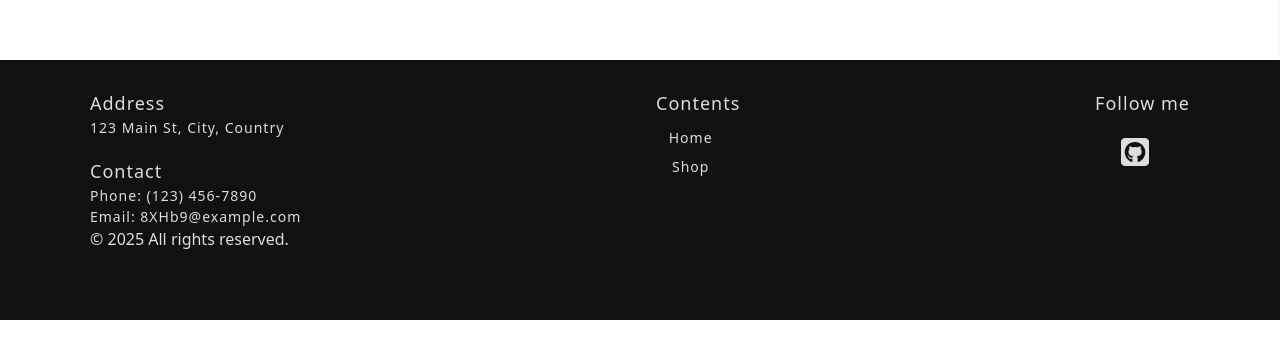
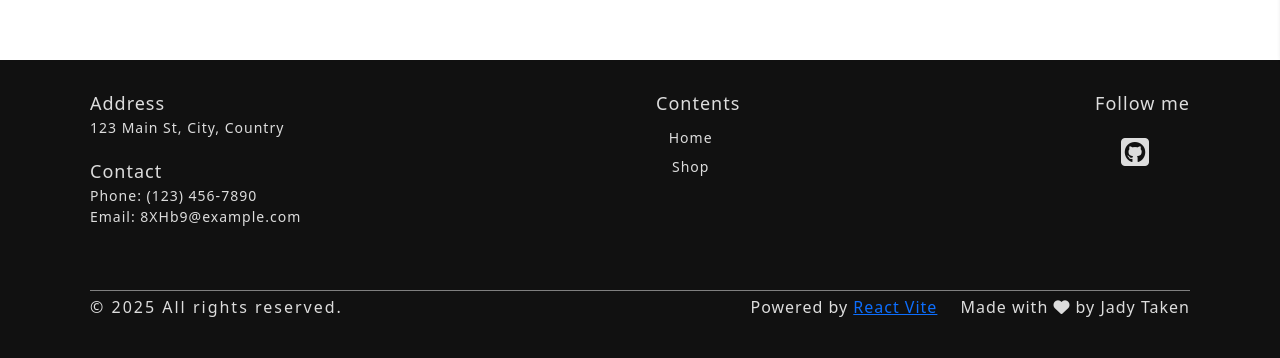
Before and after one commit to ItsJady-Taken/shopping-cart, a React (Vite) app: page /checkout in a window 1280 px wide. Shown: the part 740-1098 px from the top of the page. Before the commit the page ends 1060 px from the top, so only its background shows below. Built offline with nearby package versions, Linux system fonts and the light colour scheme.

Commit message:
Fix footer and checkout page issues

```diff
--- a/src/components/CheckoutPage.jsx
+++ b/src/components/CheckoutPage.jsx
@@ -16,6 +16,11 @@ function CheckoutPage() {
   items.price = price.toFixed(2);
   const tax = (items.price * 0.07).toFixed(2);
   const total = (parseFloat(items.price) + parseFloat(tax)).toFixed(2);
+
+  const deleteItem = (clothes) => {
+    const updatedItems = items.filter((item) => item.id !== clothes.id);
+    sendItems(updatedItems);
+  };
 
   const removeItem = (clothes) => {
     if (clothes.quantity > 1) {
@@ -121,7 +126,7 @@ function CheckoutPage() {
                           fontWeight: "bold",
                           fontSize: "20px",
                         }}
-                        onClick={() => removeItem(clothes.id)}
+                        onClick={() => deleteItem(clothes)}
                       >
                         X
                       </div>
--- a/src/components/Footer.jsx
+++ b/src/components/Footer.jsx
@@ -4,7 +4,10 @@ import "../styles/footer.css";
 function Footer() {
   return (
     <footer className="footer">
-      <div className="footer-container">
+      <div
+        style={{ borderBottom: "1px solid grey" }}
+        className="footer-container"
+      >
         <div className="footer-left">
           <p style={{ margin: "0px", fontSize: "18px", letterSpacing: "1px" }}>
             Address
@@ -39,7 +42,6 @@ function Footer() {
           >
             Email: 8XHb9@example.com
           </p>
-          <p>© {new Date().getFullYear()} All rights reserved.</p>
         </div>
 
         <div className="footer-links">
@@ -98,8 +100,28 @@ function Footer() {
             target="_blank"
             rel="noopener noreferrer"
           >
-            <i class="fa-brands fa-square-github fa-2xl"></i>
+            <i className="fa-brands fa-square-github fa-2xl"></i>
           </a>
+        </div>
+      </div>
+      <div className="footer-bottom">
+        <p style={{ letterSpacing: "2px" }}>
+          © {new Date().getFullYear()} All rights reserved.
+        </p>
+        <div className="footer-credit">
+          <p style={{ letterSpacing: "1px" }}>
+            Powered by{" "}
+            <a
+              href="https://reactjs.org/"
+              target="_blank"
+              rel="noopener noreferrer"
+            >
+              React Vite
+            </a>
+          </p>
+          <p style={{ letterSpacing: "1px" }}>
+            Made with <i className="fa-solid fa-heart"></i> by Jady Taken
+          </p>
         </div>
       </div>
     </footer>
--- a/src/styles/footer.css
+++ b/src/styles/footer.css
@@ -39,3 +39,20 @@
   flex-direction: column;
   justify-content: flex-start;
 }
+
+.footer-bottom {
+  display: flex;
+  justify-content: space-between;
+  margin: 4px auto;
+  flex-wrap: wrap;
+
+  max-width: 1100px;
+}
+
+.footer-credit {
+  display: flex;
+  justify-content: flex-end;
+  align-items: flex-end;
+  gap: 23px;
+  flex-wrap: wrap;
+}
```
Also changed, not shown: src/components/ViewPage.jsx (+0 -18 lines).
